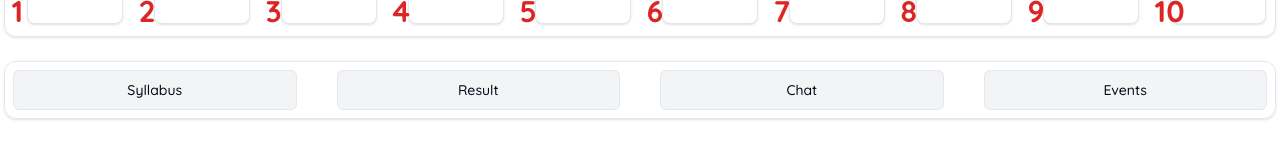
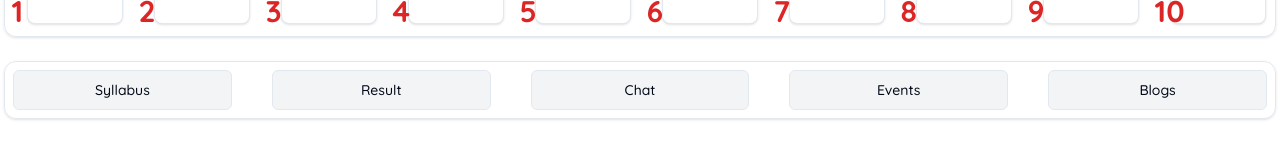
Before and after one commit to Rahul-Dhaka/College-connect, a React (Vite) app in the folder client/: page / in a window 1280 px wide. Shown: the part 631-790 px from the top of the page. Built offline with nearby package versions, Linux system fonts and the light colour scheme.

Commit message:
blog button

```diff
--- a/client/src/Components/HomePage/Sections.tsx
+++ b/client/src/Components/HomePage/Sections.tsx
@@ -8,6 +8,7 @@ const Sections = () => {
       <Button variant='outline' className="min-w-[120px] flex-1 bg-gray-100">Result</Button>
       <Button variant='outline' className="min-w-[120px] flex-1 bg-gray-100">Chat</Button>
       <Button variant='outline' className="min-w-[120px] flex-1 bg-gray-100">Events</Button>
+      <Button variant='outline' className="min-w-[120px] flex-1 bg-gray-100">Blogs</Button>
     </div>
   )
 }
```
